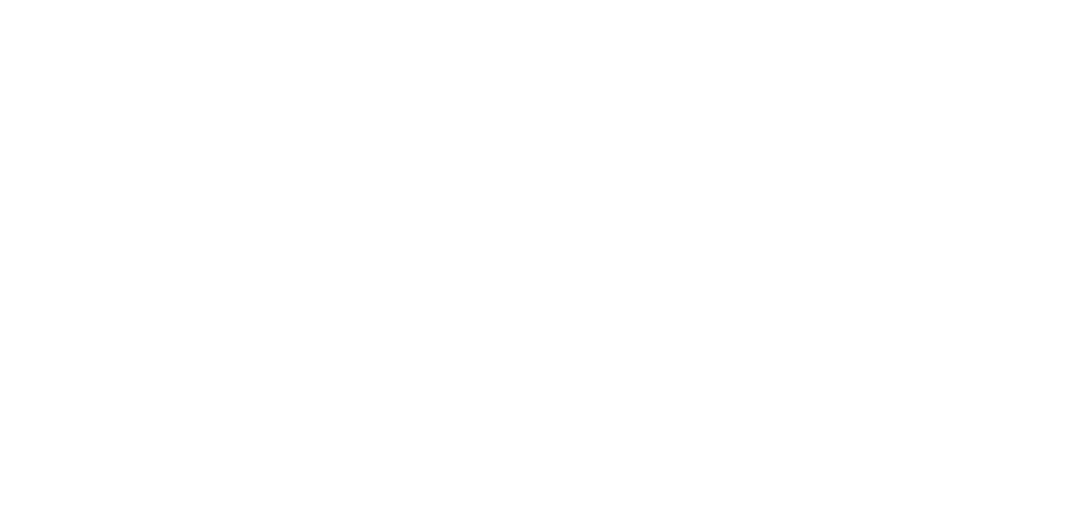
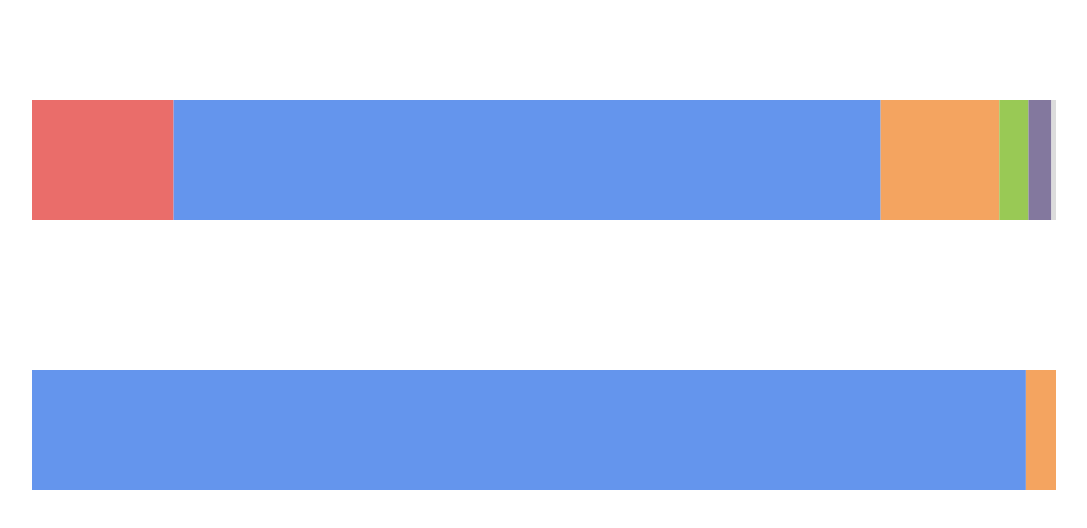
Before and after one commit to snackthyme/election-2019-popvote, a website built with webpack: page index.html in a window 1280 px wide. Shown: the whole page, without its empty margins (96-1183 px from the left). Built offline with nearby package versions, Linux system fonts and the light colour scheme.

Commit message:
Draw vote/seat distributions by province

```diff
--- a/components/PartyBar.js
+++ b/components/PartyBar.js
@@ -1,9 +1,53 @@
+import * as d3 from 'd3';
+import _ from 'lodash';
+import { MAJOR_PARTIES, PARTY_ORDER } from '../constants';
+
 export default class PartyBar {
     constructor(container) {
-        this.container = container.append('svg');
+        this.container = container
+            .append('svg')
+            .classed('bar-svg', true);
     }
 
-    draw(data) {
+    static sortedData(data) {
+        const groups = [];
+        let otherTotal = 0;
+        Object.entries(data).forEach(pair => {
+            if(pair[0] === 'total') { return; }
+            if (MAJOR_PARTIES.hasOwnProperty(pair[0])) {
+                groups.push(pair);
+            } else {
+                otherTotal += pair[1];
+            }
+        });
+        groups.push(['Other', otherTotal]);
 
+        return _.sortBy(groups, ([party, _]) => PARTY_ORDER.indexOf(party));
+    }
+
+    xAccessor(d, total, rect, data) {
+        const prevData = data.slice(0, data.findIndex(([p, _]) => p === d[0]));
+        const prevOffset = prevData.reduce((acc, [_, val]) => acc + val, 0);
+        return rect.width * prevOffset / total;
+    }
+
+    widthAccessor(d, total, rect) {
+        return rect.width * d[1] / total;
+    }
+
+    draw(data, province) {
+        console.log(data, province);
+        const sortedData = PartyBar.sortedData(data[province]);
+        const total = data[province].total;
+        const rect = this.container.node().getBoundingClientRect();
+
+        const sections = this.container.selectAll('rect')
+            .data(sortedData, ([party, _]) => party)
+            .join('rect')
+            .attr('x', d => this.xAccessor(d, total, rect, sortedData))
+            .attr('y', 0)
+            .attr('width', d => this.widthAccessor(d, total, rect))
+            .attr('height', rect.height)
+            .attr('fill', ([p, v]) => (MAJOR_PARTIES[p] || MAJOR_PARTIES.Other).colour);
     }
 }
--- a/components/VoteDisplay.js
+++ b/components/VoteDisplay.js
@@ -14,9 +14,9 @@ export default class VoteDisplay {
         this.seatsBar = new PartyBar(this.container);
     }
 
-    draw(popVote, seats) {
-        this.popVoteBar.draw(popVote);
+    draw(popVote, seats, province) {
+        this.popVoteBar.draw(popVote, province);
         this.middle.draw(popVote, seats);
-        this.seatsBar.draw(seats);
+        this.seatsBar.draw(seats, province);
     }
 }
--- /dev/null
+++ b/constants.js
@@ -0,0 +1,40 @@
+export const MAJOR_PARTIES = {
+    'Bloc Québécois': {
+        abbrev: 'BLQ',
+        colour: 'rgb(135,206,250)'
+    },
+    'Conservative': {
+        abbrev: 'CON',
+        colour: 'rgb(100,149,237)'
+    },
+    'Green Party': {
+        abbrev: 'GRN',
+        colour: 'rgb(153,201,85)'
+    },
+    'Liberal': {
+        abbrev: 'LIB',
+        colour: 'rgb(234,109,106)'
+    },
+    'NDP-New Democratic Party': {
+        abbrev: 'NDP',
+        colour: 'rgb(244,164,96)'
+    },
+    'People\'s Party': {
+        abbrev: 'PPC',
+        colour: 'rgb(131,120,158)'
+    },
+    'Other': {
+        abbrev: 'OTH',
+        colour: 'rgb(220,220,220)'
+    }
+};
+
+export const PARTY_ORDER = [
+    'Liberal',
+    'Conservative',
+    'NDP-New Democratic Party',
+    'Bloc Québécois',
+    'Green Party',
+    'People\'s Party',
+    'Other'
+];
--- a/main.css
+++ b/main.css
@@ -5,4 +5,14 @@ body {
 #viz {
     display: flex;
     flex-direction: column;
+    align-items: center;
+    margin-top: 100px;
 }
+
+#viz svg {
+    width: 80%;
+}
+
+#viz svg.bar-svg {
+    height: 120px;
+}
--- a/main.js
+++ b/main.js
@@ -1,14 +1,5 @@
 import * as d3 from 'd3';
 import VoteDisplay from './components/VoteDisplay';
-
-const majorParties = {
-    'Bloc Québécois': 'BLQ',
-    'Conservative': 'CON',
-    'Green Party': 'GRN',
-    'Liberal': 'LIB',
-    'NDP-New Democratic Party': 'NDP',
-    'People\'s Party': 'PPC'
-};
 
 const loadData = async () => {
     const results = {};
@@ -54,9 +45,11 @@ const loadData = async () => {
 
 (async () => {
     const { results, popularVote, seats } = await loadData();
-    console.log(results);
-    console.log(popularVote);
-    console.log(seats);
 
     const display = new VoteDisplay('#viz');
+    display.draw(popularVote, seats, 'Alberta');
+
+    window.addEventListener('resize', () => {
+        display.draw(popularVote, seats, 'Alberta');
+    });
 })();
--- a/package.json
+++ b/package.json
@@ -10,7 +10,8 @@
   "author": "",
   "license": "ISC",
   "dependencies": {
-    "d3": "^5.12.0"
+    "d3": "^5.12.0",
+    "lodash": "^4.17.15"
   },
   "devDependencies": {
     "@babel/core": "^7.7.2",
```
Also changed, not shown: 1 other file.
